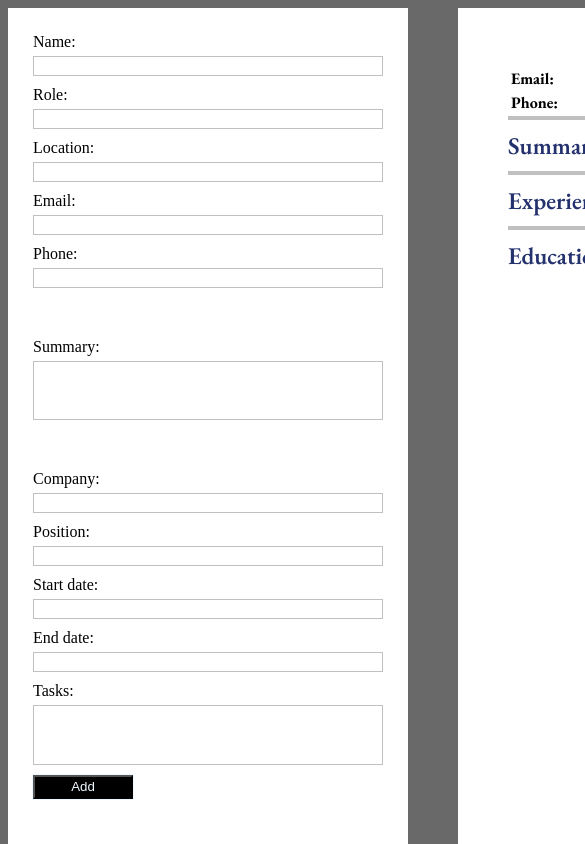
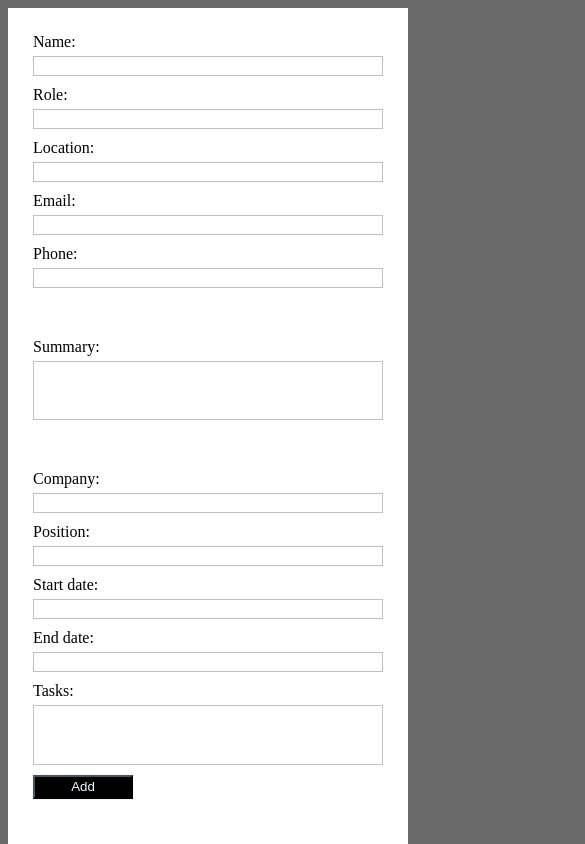
Before and after one commit to marcusicaro/cv-application, a React (Create React App) app: page / in a window 390 px wide. Shown: the top 844 px of the page, 585 px wide, since content can reach past the window. Built offline with nearby package versions, Linux system fonts and the light colour scheme.

Commit message:
fix mobile display

```diff
--- a/src/App.css
+++ b/src/App.css
@@ -154,3 +154,10 @@ textarea:focus {
     display: grid;
     grid-template-columns: 1fr 1fr;
 }
+
+@media screen and (max-width: 650px) {
+    .main {
+        grid-template-columns: min-content;
+        grid-template-rows: min-content min-content;
+    }
+}
```
